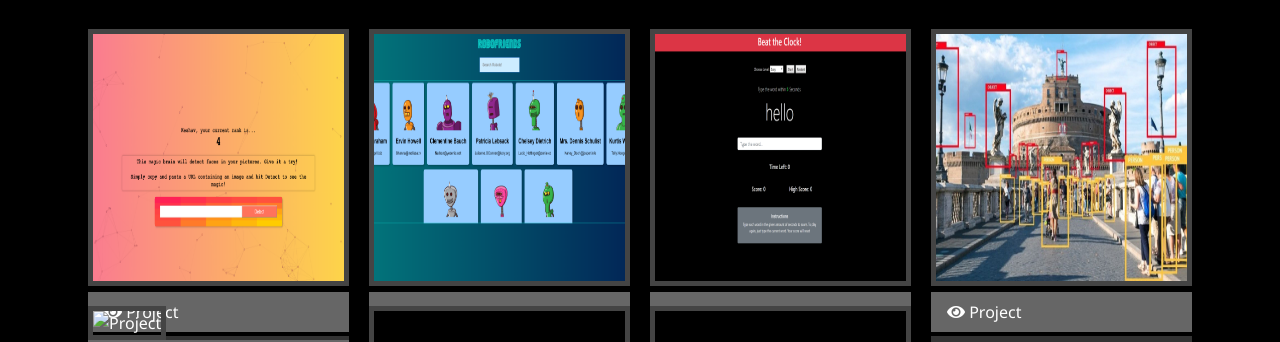
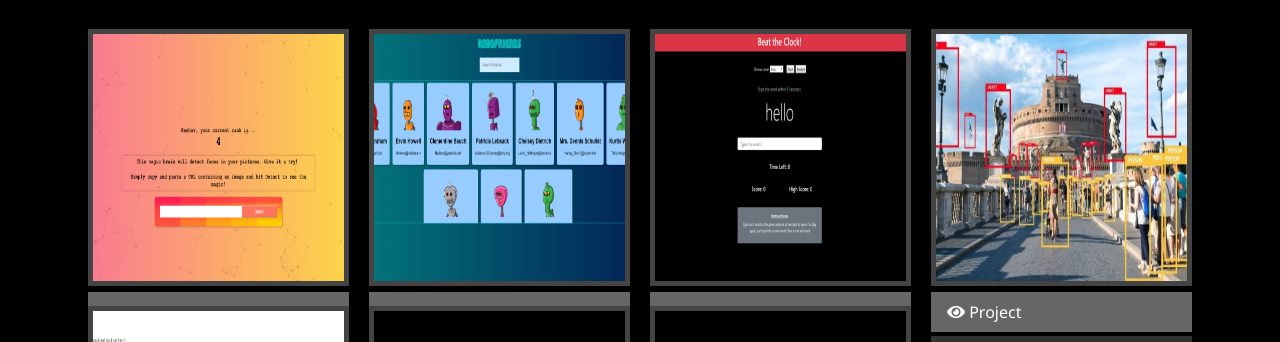
Before and after one commit to keshavyerra/keshavyerra.github.io, a website: page dist/work.html in a window 1280 px wide. Shown: the part 277-619 px from the top of the page. Drawn offline with Linux system fonts and the light colour scheme.

Commit message:
fixed image

```diff
--- a/dist/work.html
+++ b/dist/work.html
@@ -103,7 +103,7 @@
             </div>
             <div class="item">
                 <a href="#!">
-                    <img src="img/project5.png" alt="Project">
+                    <img src="img/project5.jpg" alt="Project">
                 </a>
                 <a href="#" class="btn-light">
                     <i class="fas fa-eye"></i> Project
```
